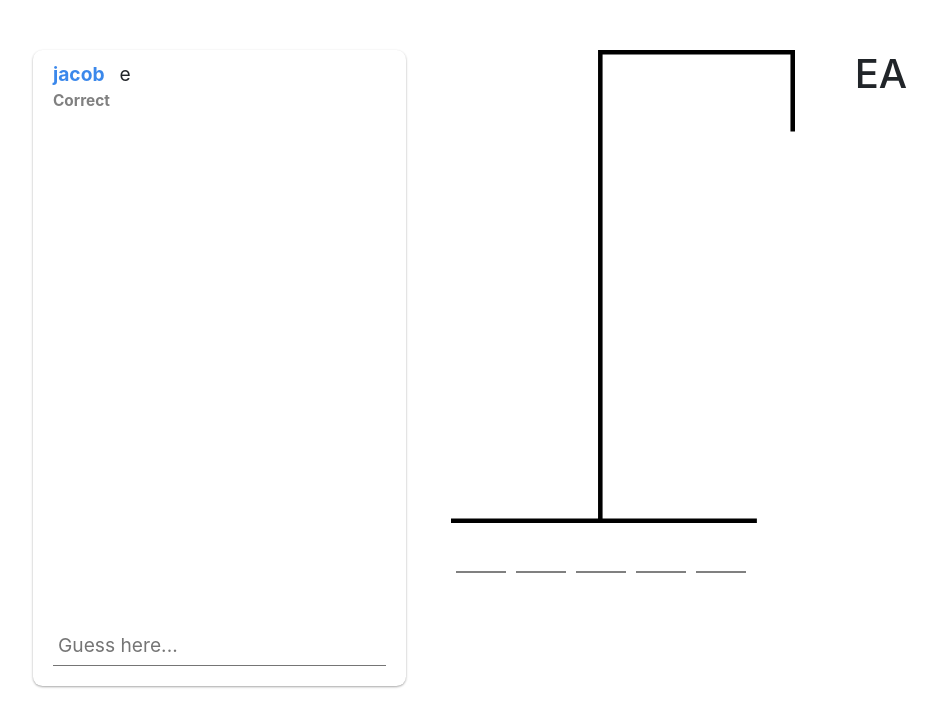
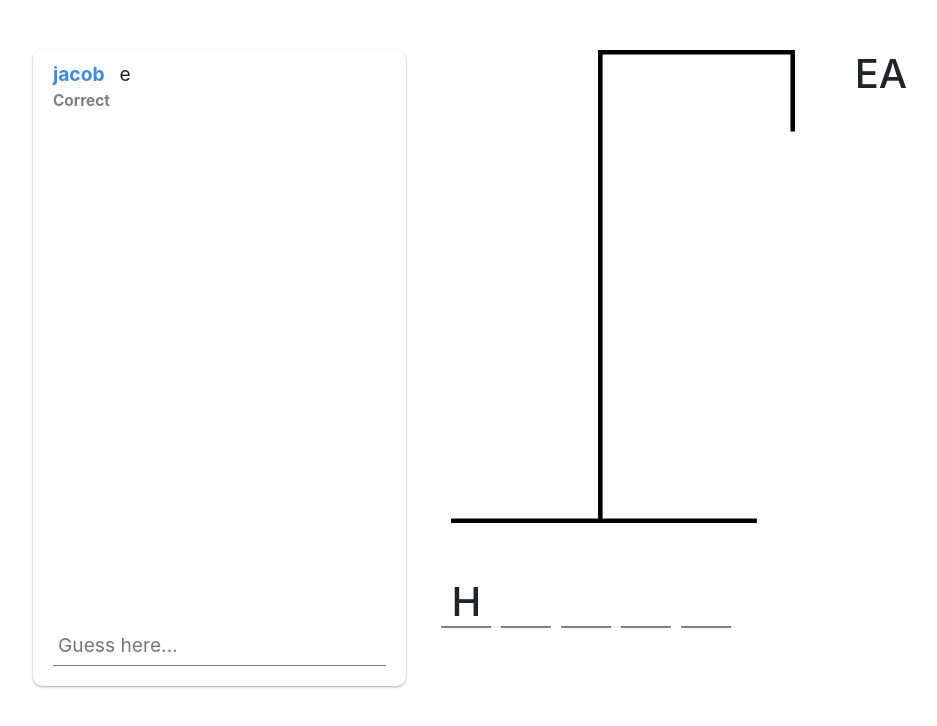
Before and after one commit to js0mmer/hangman, a React (Create React App) app: page /room/1 in a window 1280 px wide. Shown: the top 726 px of the page, without its empty margins (17-954 px from the left). Built offline with nearby package versions, Linux system fonts and the light colour scheme.

Commit message:
Fix letters display

```diff
--- a/src/components/Room.tsx
+++ b/src/components/Room.tsx
@@ -6,9 +6,9 @@ import { config } from '../config';
 
 function Letter(n: number, letter?: string) {
   return (
-    <div key={n} className="letter">
-      <div>{letter}</div>
-    </div>
+    <h1 key={n} className="letter">
+      {letter}
+    </h1>
   );
 }
 
@@ -59,7 +59,7 @@ interface IState {
 }
 
 class Room extends React.Component<IProps, IState> {
-  readonly state: IState = { roomId: 0, wordLength: 5, letterElements: [], knownLetters: [], socket: socketClient(config.serverURL) };
+  readonly state: IState = { roomId: 0, wordLength: 5, letterElements: [], knownLetters: ['H'], socket: socketClient(config.serverURL) };
   private chatInput = React.createRef<HTMLInputElement>();
   private messages = React.createRef<HTMLUListElement>();
 
@@ -129,7 +129,9 @@ class Room extends React.Component<IProps, IState> {
         <div className="col-md-4">
           <div className="container">
             <img src={svg0} id="img" alt="Hangman" /><br />
-            {this.state.letterElements.map(item => item)}
+            <div className="row letters-wrapper">
+              {this.state.letterElements.map(item => item)}
+            </div>
           </div>
         </div>
         <div className="col-md-4">
--- a/src/css/style.css
+++ b/src/css/style.css
@@ -199,21 +199,14 @@ img {
 .letter {
   height: 50px;
   width: 50px;
-  margin: auto;
-  margin-right: 5px;
-  margin-left: 5px;
+  margin: 5px;
   border-bottom: 2px solid gray;
   display: inline-block;
+  text-align: center;
 }
 
-.letter-blank {
-  height: 50px;
-  width: 50px;
-  margin: auto;
-  margin-right: 5px;
-  margin-left: 5px;
-  border-bottom: 1px solid white;
-  display: inline-block;
+.letters-wrapper {
+  margin-top: 50px;
 }
 
 #show-word {
```
